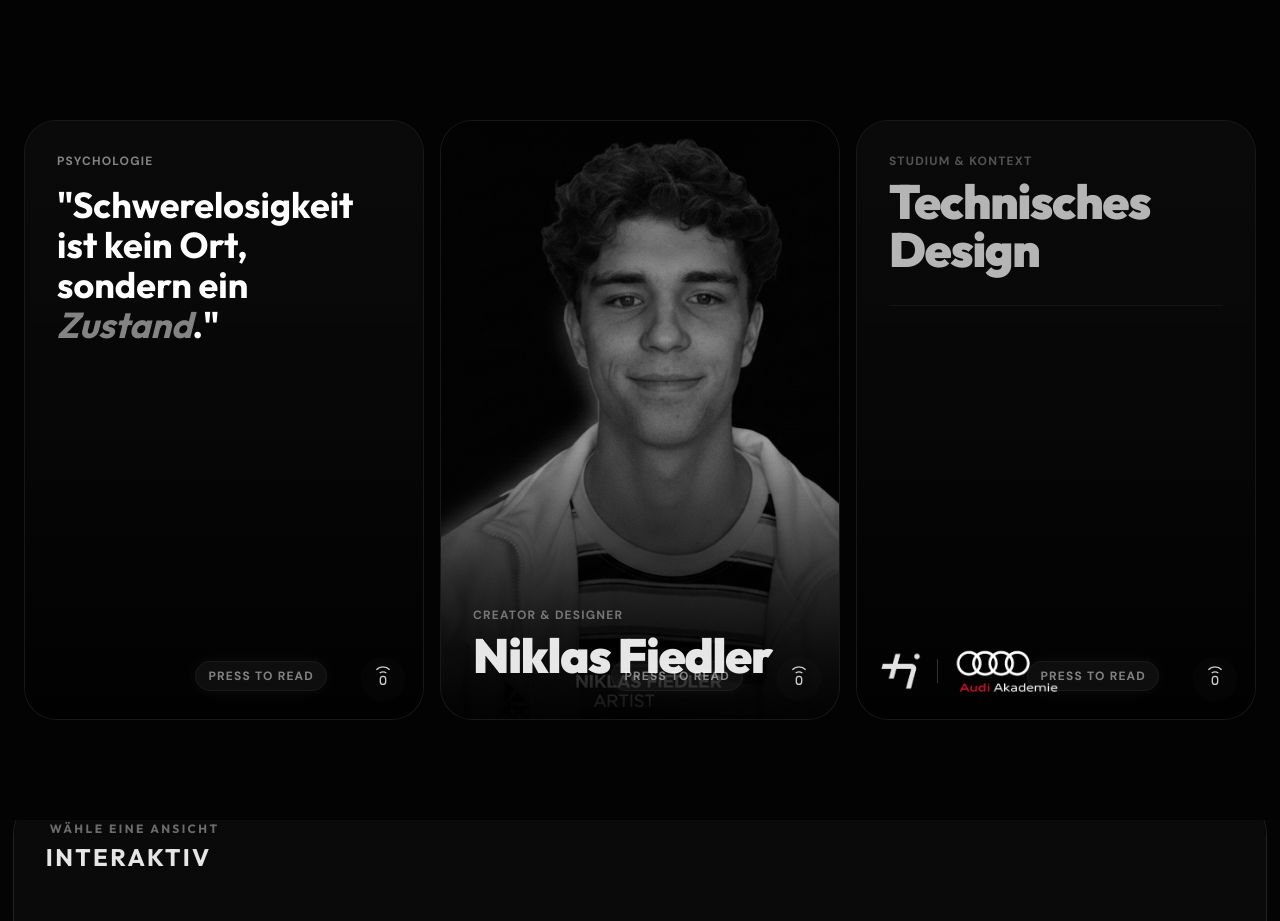
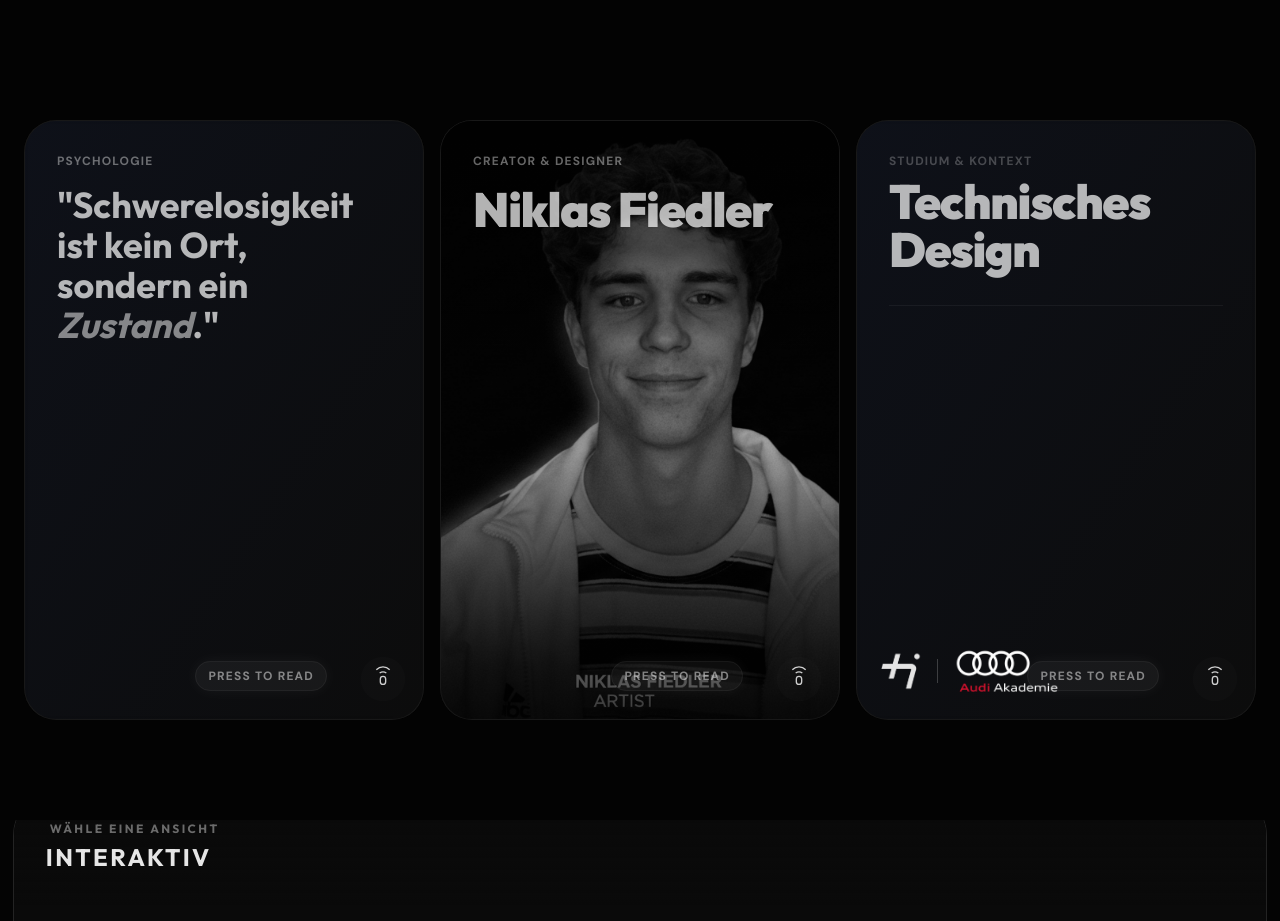
Before and after one commit to Nklsfdler/Schwerelos, a Next.js app: page / in a window 1280 px wide. Shown: the part 9020-9941 px from the top of the page. Built offline with nearby package versions, Linux system fonts and the light colour scheme.

Commit message:
v1.5.0 - Uniform Tile Typography & Niklas Spacing

```diff
--- a/app/page.tsx
+++ b/app/page.tsx
@@ -413,18 +413,18 @@ export default function Home() {
                     <div className="max-w-[1400px] mx-auto w-full grid grid-cols-1 md:grid-cols-3 gap-4 md:h-[600px] lg:h-[600px]">
 
                         {/* TILE 1: PHILOSOPHY */}
-                        <SpotlightCard className="h-[350px] md:h-full group bg-[#080808]">
-                            {/* Unified Grey Gradient (Black Overlay) */}
-                            <div className="absolute inset-0 bg-gradient-to-b from-black/20 via-black/40 to-black/90 pointer-events-none z-0" />
+                        <SpotlightCard className="h-[350px] md:h-full group">
+                            {/* Blue Theme Gradient */}
+                            <div className="absolute inset-0 bg-gradient-to-br from-blue-900/10 to-transparent pointer-events-none" />
                             {/* Content Container - Top Aligned */}
                             <div className="p-6 md:p-6 lg:p-8 flex flex-col h-full relative z-10">
                                 {/* Wind Icon Removed for cleaner Plus Icon affordance */}
 
                                 <div className="flex flex-col gap-4">
                                     <div>
-                                        <span className="text-[10px] md:text-[10px] lg:text-xs uppercase tracking-widest text-white/50 font-bold mb-2 md:mb-4 block">Psychologie</span>
+                                        <span className="text-[10px] md:text-[10px] lg:text-xs uppercase tracking-widest font-bold text-white/40 mb-2 md:mb-4 block">Psychologie</span>
                                         {/* iPad: Reduced Weight (Bold vs Black) & Size */}
-                                        <h4 className="text-3xl md:text-2xl lg:text-4xl font-[family-name:var(--font-outfit)] font-bold text-white leading-snug">
+                                        <h4 className="text-3xl md:text-2xl lg:text-4xl font-[family-name:var(--font-outfit)] font-bold text-white/70 leading-snug group-hover:text-white transition-colors duration-500">
                                             &quot;Schwerelosigkeit ist kein Ort, <br /> sondern ein <span className="italic text-white/50">Zustand</span>.&quot;
                                         </h4>
                                     </div>
@@ -454,19 +454,19 @@ export default function Home() {
                                     alt="Niklas Fiedler"
                                     loading="lazy"
                                     decoding="async"
-                                    className="w-full h-full object-cover object-[50%_20%] group-hover:scale-105 transition-all duration-700 ease-out opacity-80 group-hover:opacity-100 grayscale"
+                                    className="w-full h-full object-cover object-[50%_35%] group-hover:scale-105 transition-all duration-700 ease-out opacity-80 group-hover:opacity-100 grayscale"
                                 />
-                                {/* Unified Grey Overlay (Bottom Weighted for Text) */}
-                                <div className="absolute inset-0 bg-gradient-to-b from-black/10 via-transparent to-black/90 z-10" />
+                                {/* subtle gradient overlay for text readability */}
+                                <div className="absolute inset-0 bg-gradient-to-b from-black/70 via-transparent to-black/70 z-10" />
                             </div>
 
-                            {/* 2. TEXT CONTENT OVERLAY (Bottom Aligned) */}
-                            <div className="relative z-20 p-6 md:p-6 lg:p-8 flex flex-col justify-end h-full pointer-events-none">
+                            {/* 2. TEXT CONTENT OVERLAY (Top Aligned) */}
+                            <div className="relative z-20 p-6 md:p-6 lg:p-8 flex flex-col justify-start h-full pointer-events-none">
                                 <div>
-                                    <span className="text-[10px] md:text-[10px] lg:text-xs uppercase tracking-widest text-white/50 font-bold mb-2 block group-hover:opacity-100 opacity-80 transition-opacity duration-500">
+                                    <p className="text-[10px] md:text-[10px] lg:text-xs uppercase tracking-widest font-bold text-white/40 mb-2 md:mb-4 block group-hover:opacity-100 transition-opacity duration-500">
                                         Creator & Designer
-                                    </span>
-                                    <h3 className="text-4xl md:text-3xl lg:text-5xl font-[family-name:var(--font-outfit)] font-black text-white tracking-tight group-hover:text-white text-white/90 transition-colors duration-500 mb-2">
+                                    </p>
+                                    <h3 className="text-4xl md:text-3xl lg:text-5xl font-[family-name:var(--font-outfit)] font-black text-white/70 tracking-tight group-hover:text-white transition-colors duration-500 mb-2">
                                         Niklas Fiedler
                                     </h3>
 
@@ -489,15 +489,15 @@ export default function Home() {
 
                         {/* TILE 3: CONTEXT */}
                         <SpotlightCard className="min-h-[300px] border border-white/10 relative bg-[#080808] overflow-hidden md:h-full group">
-                            {/* Unified Grey Gradient (Black Overlay) */}
-                            <div className="absolute inset-0 bg-gradient-to-b from-black/20 via-black/40 to-black/90 pointer-events-none z-0" />
+                            {/* Subtle Color Hint Gradient */}
+                            <div className="absolute inset-0 bg-gradient-to-br from-blue-900/10 to-transparent pointer-events-none" />
 
                             {/* Content Container - Top Aligned */}
                             <div className="p-6 md:p-6 lg:p-8 flex flex-col h-full relative z-10 pb-24 md:pb-24">
                                 <div className="flex flex-col gap-4">
                                     <div className="mb-auto">
                                         <div className="flex justify-start items-start mb-2 group-hover:opacity-100 opacity-60 transition-opacity duration-500">
-                                            <span className="text-[10px] md:text-[10px] lg:text-xs uppercase tracking-widest font-bold text-white/50">Studium & Kontext</span>
+                                            <span className="text-[10px] md:text-[10px] lg:text-xs uppercase tracking-widest font-bold text-white/40">Studium & Kontext</span>
                                         </div>
                                         {/* iPad: Font Bold (not Black) */}
                                         <h5 className="text-4xl md:text-3xl lg:text-5xl font-[family-name:var(--font-outfit)] font-black leading-none text-white tracking-tight relative z-10 group-hover:text-white text-white/70 transition-colors duration-500">
```
